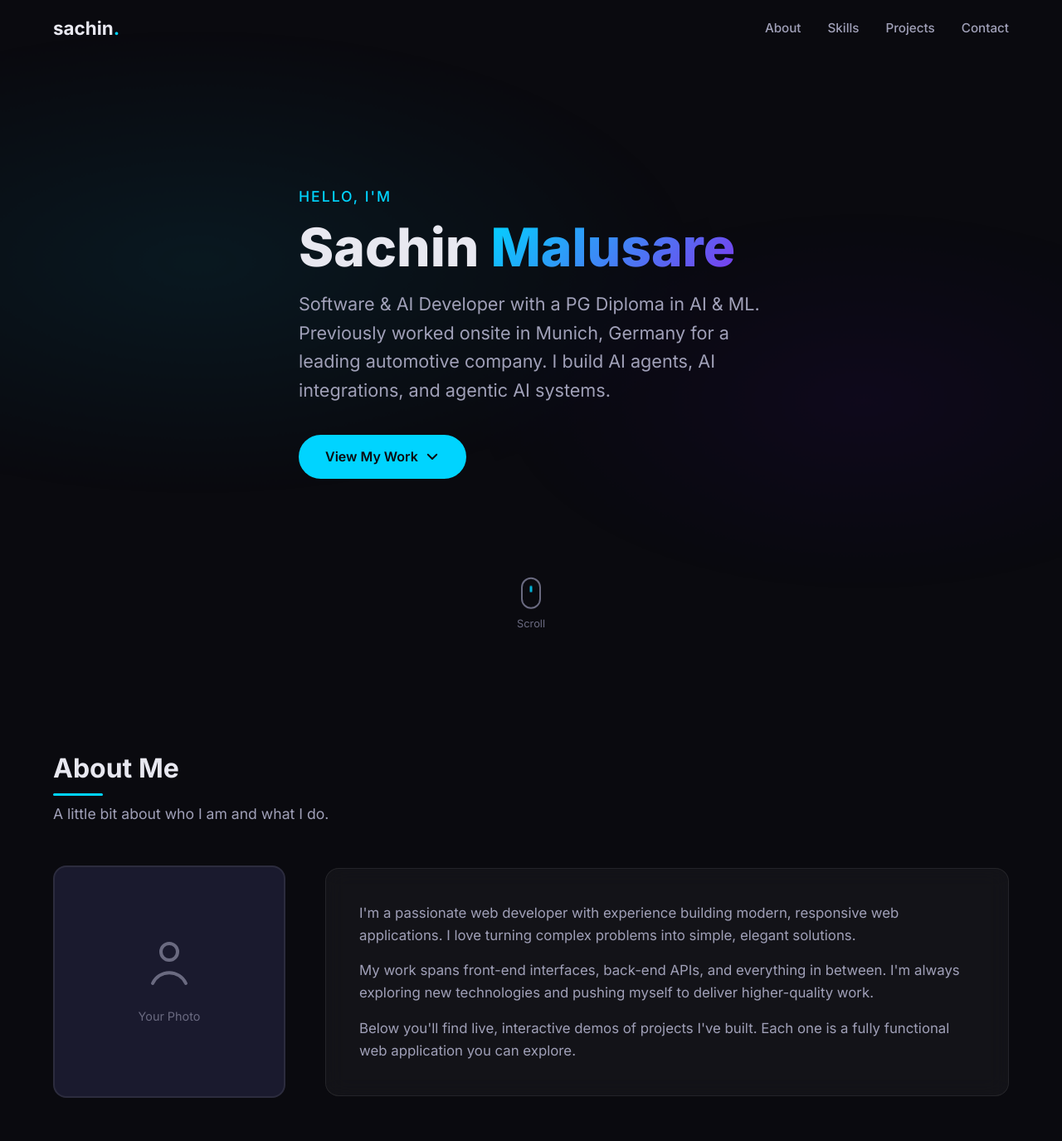
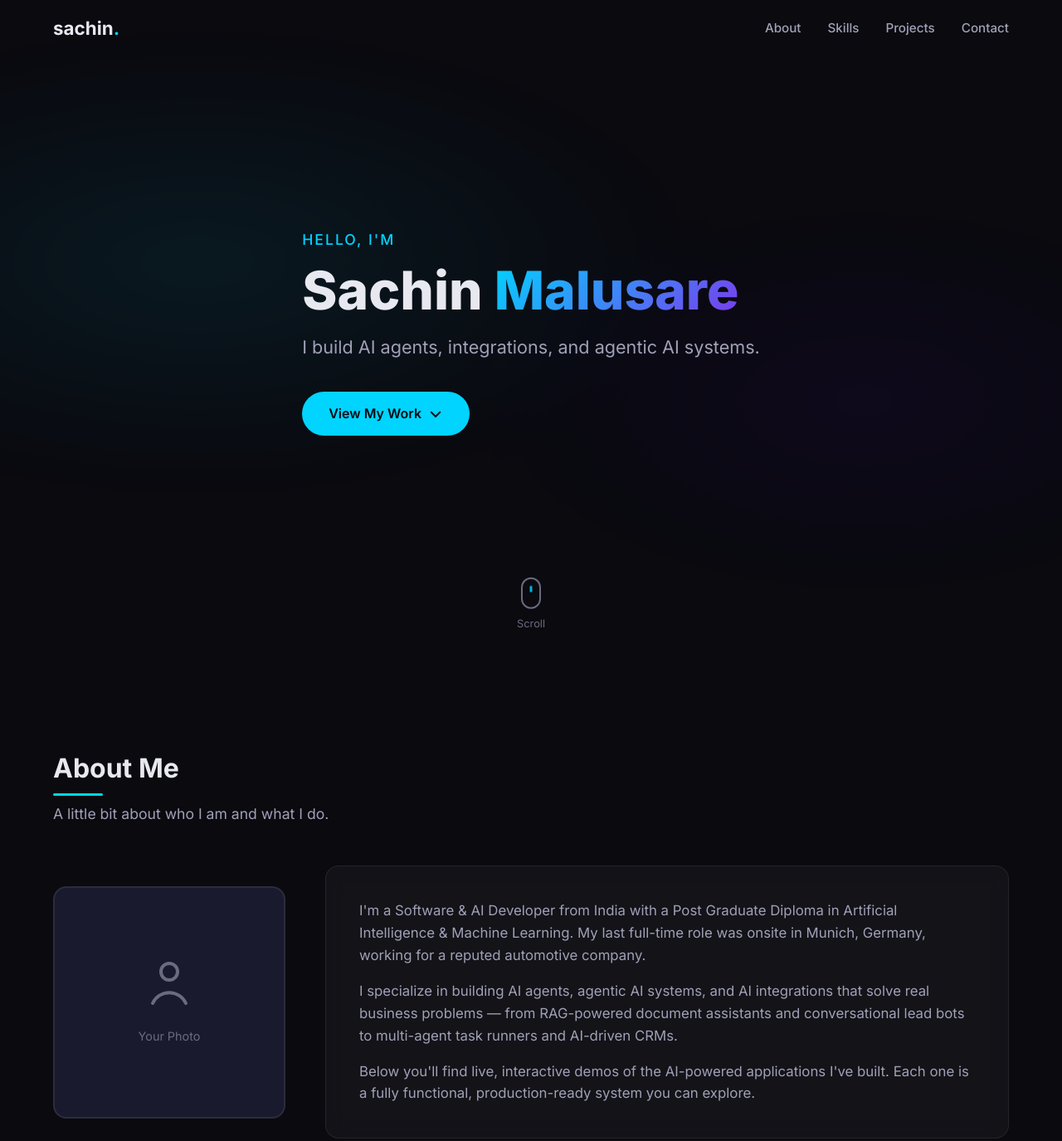
Before and after one commit to sachinm207/portfolio, a plain HTML site: page index.html in a window 1280 px wide. Shown: the top 1375 px of the page at 83% size. Drawn offline with Linux system fonts and the light colour scheme.

Commit message:
Shorten hero tagline, expand about section with AI background

```diff
--- a/index.html
+++ b/index.html
@@ -38,9 +38,7 @@
         <p class="hero-greeting">Hello, I'm</p>
         <h1 class="hero-name">Sachin <span class="highlight">Malusare</span></h1>
         <p class="hero-tagline">
-          Software & AI Developer with a PG Diploma in AI & ML.
-          Previously worked onsite in Munich, Germany for a leading automotive company.
-          I build AI agents, AI integrations, and agentic AI systems.
+          I build AI agents, integrations, and agentic AI systems.
         </p>
         <a href="#projects" class="hero-cta">
           View My Work
@@ -74,18 +72,18 @@
 
         <div class="about-card glass">
           <p>
-            I'm a passionate web developer with experience building modern,
-            responsive web applications. I love turning complex problems into
-            simple, elegant solutions.
+            I'm a Software & AI Developer from India with a Post Graduate Diploma
+            in Artificial Intelligence & Machine Learning. My last full-time role was
+            onsite in Munich, Germany, working for a reputed automotive company.
           </p>
           <p>
-            My work spans front-end interfaces, back-end APIs, and everything
-            in between. I'm always exploring new technologies and pushing
-            myself to deliver higher-quality work.
+            I specialize in building AI agents, agentic AI systems, and AI integrations
+            that solve real business problems — from RAG-powered document assistants and
+            conversational lead bots to multi-agent task runners and AI-driven CRMs.
           </p>
           <p>
-            Below you'll find live, interactive demos of projects I've built.
-            Each one is a fully functional web application you can explore.
+            Below you'll find live, interactive demos of the AI-powered applications
+            I've built. Each one is a fully functional, production-ready system you can explore.
           </p>
         </div>
       </div>
```
